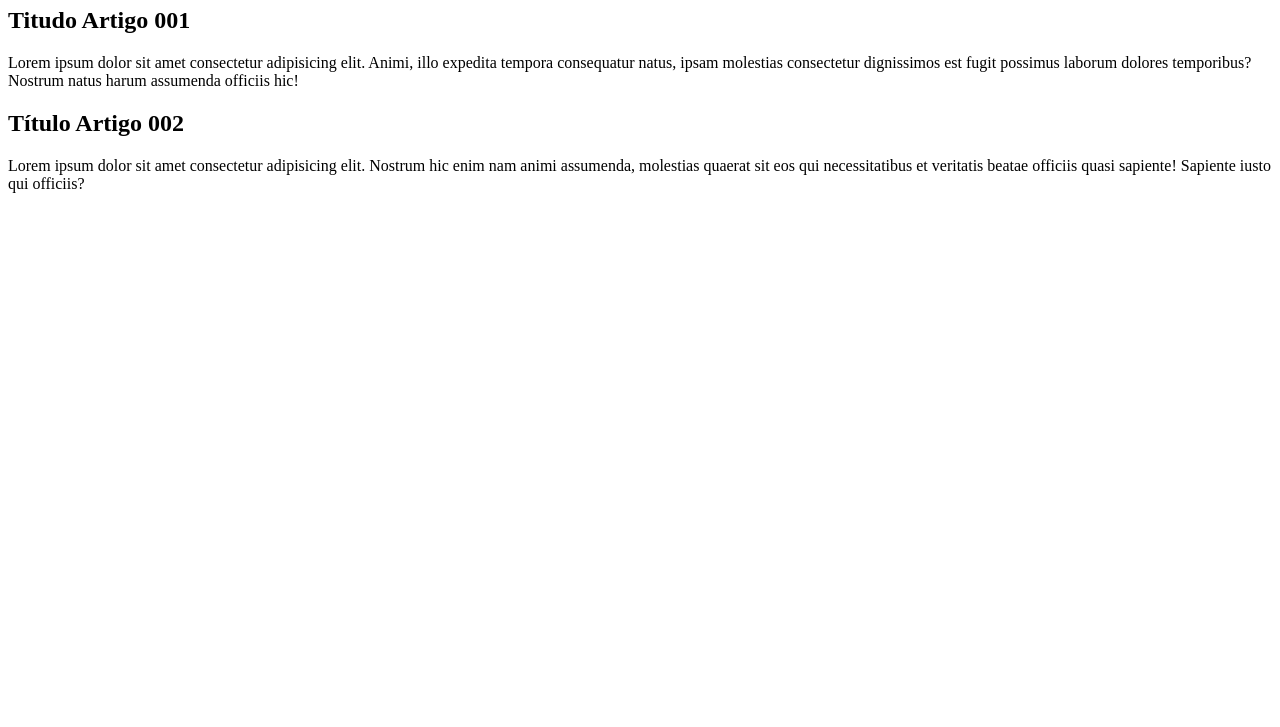
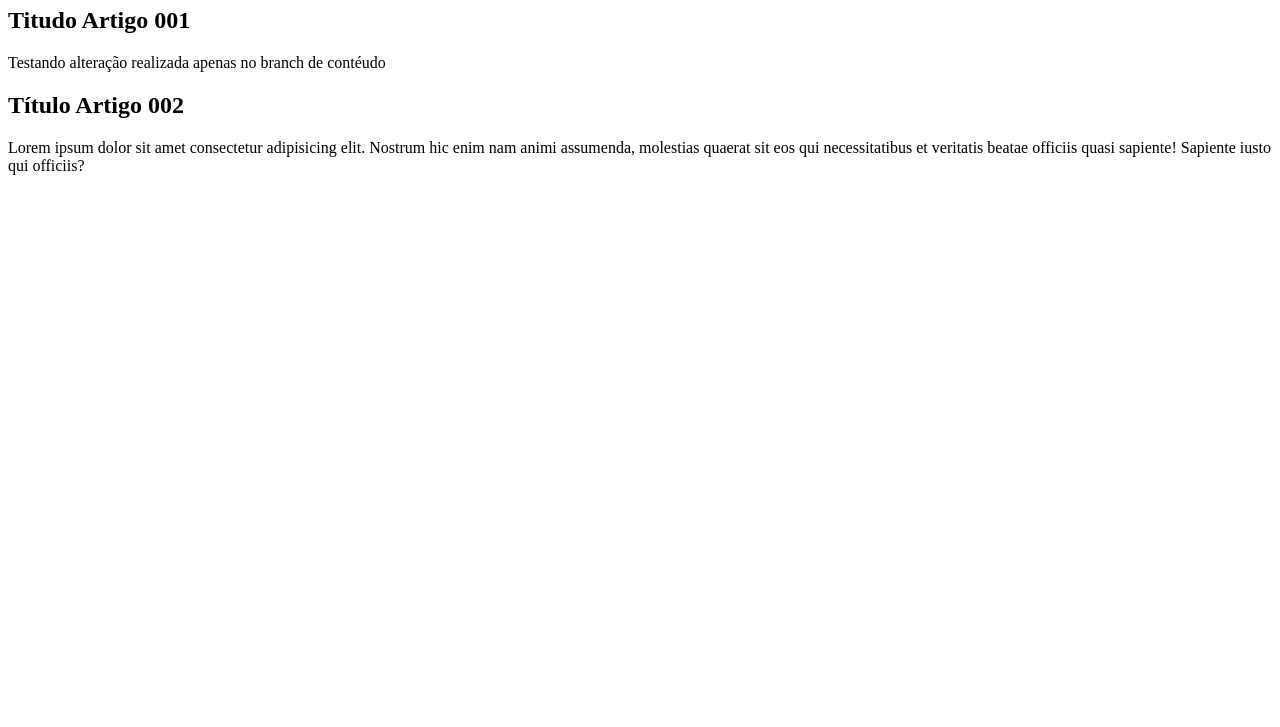
Before and after one commit to nataliarafaela/projeto-site, a plain HTML site: page index.html in a window 1280 px wide. Shown: the part 73-800 px from the top of the page. Drawn offline with Linux system fonts and the light colour scheme.

Commit message:
alterei o conteúdo

```diff
--- a/index.html
+++ b/index.html
@@ -12,7 +12,7 @@
         </header>
         <article>
             <h2>Titudo Artigo 001</h2>
-            <p>Lorem ipsum dolor sit amet consectetur adipisicing elit. Animi, illo expedita tempora consequatur natus, ipsam molestias consectetur dignissimos est fugit possimus laborum dolores temporibus? Nostrum natus harum assumenda officiis hic!</p>
+            <p>Testando alteração realizada apenas no branch de contéudo</p>
         </article>
         <article>
             <h2>Título Artigo 002</h2>
```
